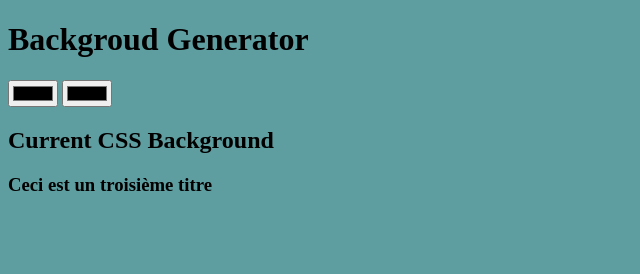
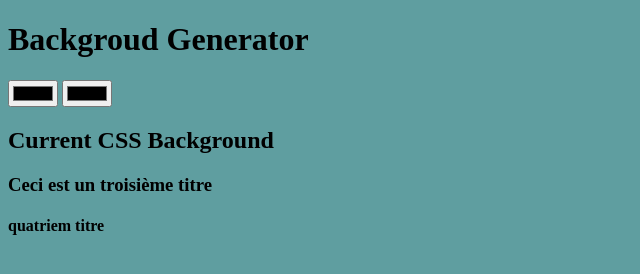
Before and after one commit to IhsenHachani/background-generator, a plain HTML site: page index.html in a window 1280 px wide. Shown: the whole page, without its empty margins (0-640 px from the left). Drawn offline with Linux system fonts and the light colour scheme.

Commit message:
changin h4

```diff
--- a/index.html
+++ b/index.html
@@ -10,6 +10,7 @@
         <input class ="color2" type ="color">
         <h2>Current CSS Background</h2>
         <h3>Ceci est un troisième titre</h3>
+        <h4> quatriem titre</h4>
         <script type="text/javascript" src="script.js"></script>
     </body>
 </html>
```
